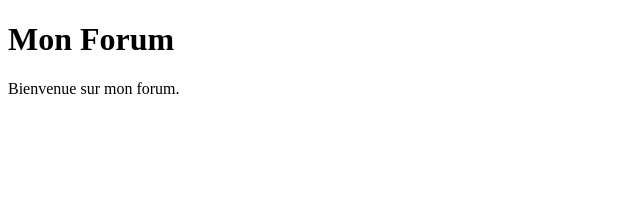
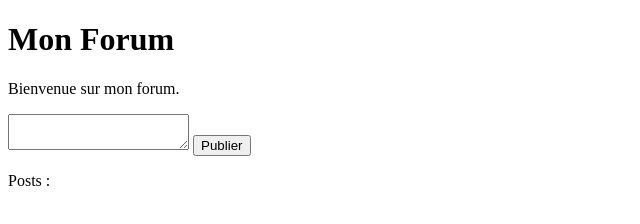
Before and after one commit to Raphsmple/js-forum, a website: page client/index.html in a window 1280 px wide. Shown: the whole page, without its empty margins (0-640 px from the left). Drawn offline with Linux system fonts and the light colour scheme.

Commit message:
index.html

```diff
--- a/client/index.html
+++ b/client/index.html
@@ -7,5 +7,10 @@
     <h1>Mon Forum</h1>
 
     <p>Bienvenue sur mon forum.</p>
+    <textarea></textarea>
+    <button type="button">Publier</button>
+    <p>Posts :</p>
+    <div></div>
 </body>
+
 </html>
```
